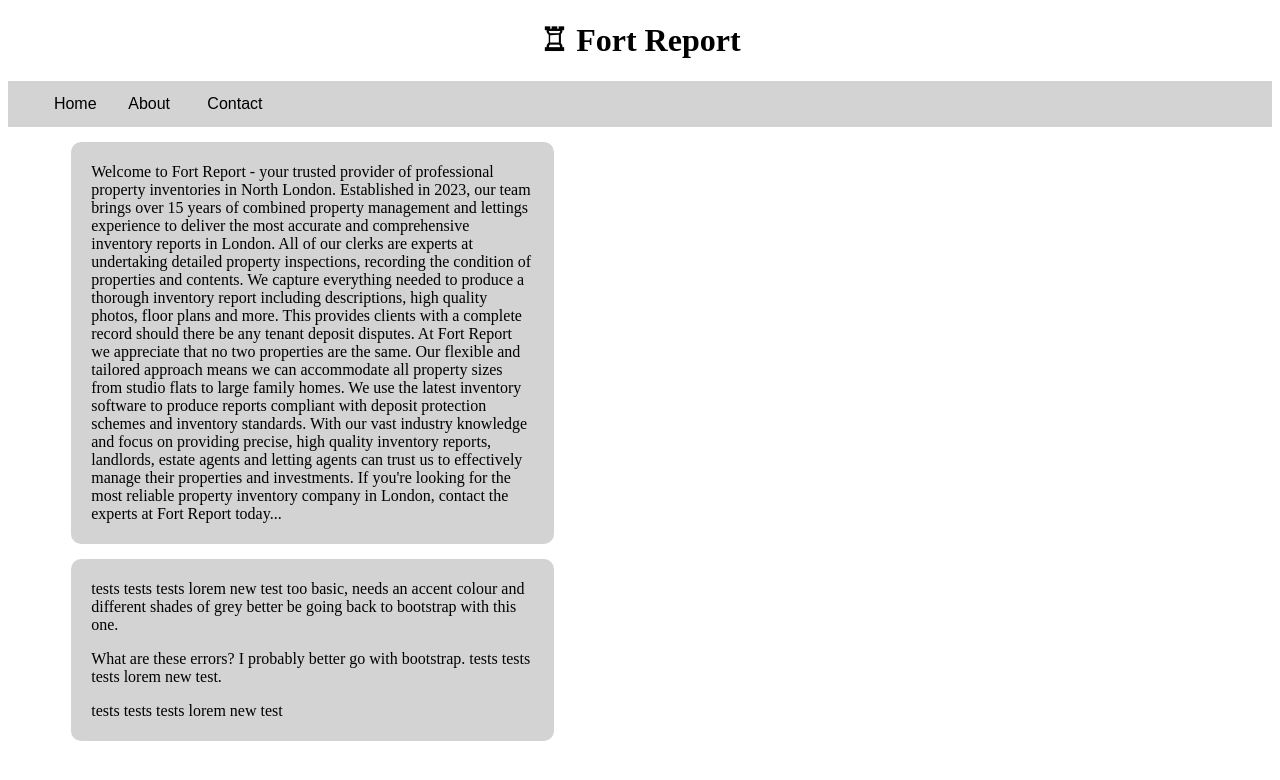
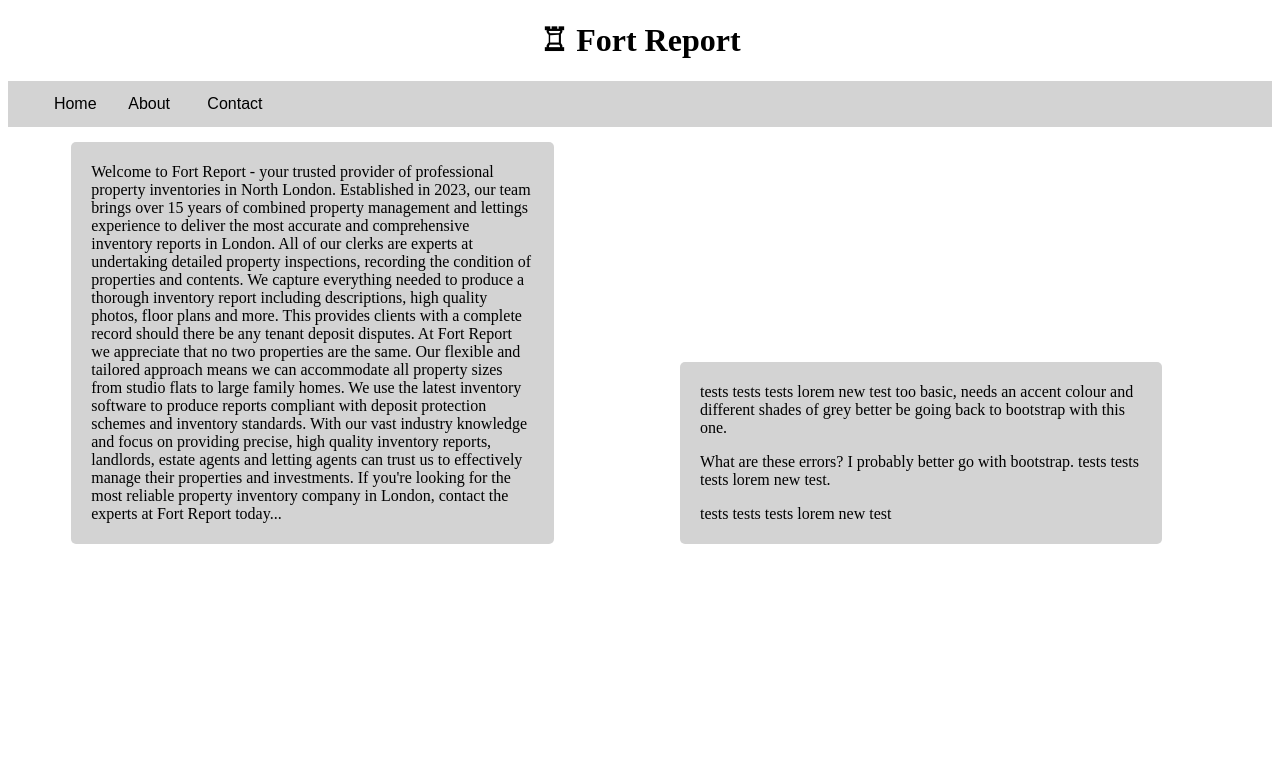
Before and after one commit to Filb88/just-test, a React (Create React App) app: page / in a window 1280 px wide. Shown: the top 780 px of the page. Built offline with nearby package versions, Linux system fonts and the light colour scheme; a web font is replaced by a local one.

Commit message:
Update styles.css

```diff
--- a/src/styles.css
+++ b/src/styles.css
@@ -53,9 +53,10 @@ li a {
   padding-right: 20px;
   padding-top: 5px;
   padding-bottom: 5px;
-  border-radius: 10px;
+  border-radius: 5px;
   width: 35%;
   flex: 50%;
+  display: inline-block;
 }
 
 .selection {
```
